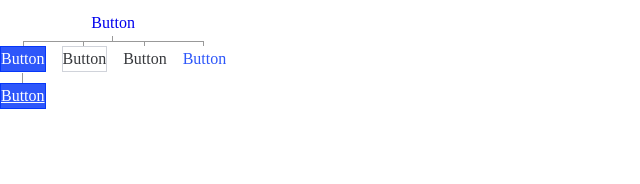
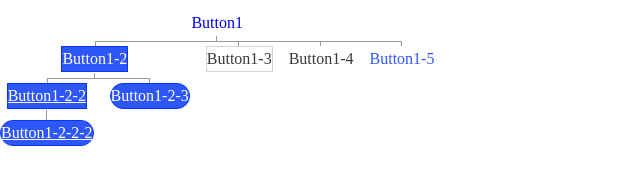
Before and after one commit to developer-of-rivia/UI-test, a website: page app/ui-tree.html in a window 1280 px wide. Shown: the whole page, without its empty margins (0-640 px from the left). Drawn offline with Linux system fonts and the light colour scheme.

Commit message:
построено более большое дерево

```diff
--- a/app/sass/_5 ui.sass
+++ b/app/sass/_5 ui.sass
@@ -29,6 +29,14 @@
 .button1-2-2
     @extend .button1-2
     text-decoration: underline
+// button1-2-2-2
+.button1-2-2-2
+    @extend .button1-2-2
+    border-radius: 30px
+// button-1-2-3
+.button1-2-3
+    @extend .button1-2
+    border-radius: 30px
 // button1-3
 .button1-3
     @extend .button1
--- a/app/ui-tree.html
+++ b/app/ui-tree.html
@@ -24,17 +24,22 @@
 
 
     <ul class="treevertical">
-        <li><div class="cont"><a href="#" class="button1">Button</a></div>
+        <li>
+          <a href="#" class="button1">Button1</a>
           <ul>
-           <li><div><a href="#" class="button1-2">Button</a></div>
+           <li><a href="#" class="button1-2">Button1-2</a>
                 <ul>
-                    <li><div><a href="#" class="button1-2-2">Button</a></div></li>
-
+                    <li><a href="#" class="button1-2-2">Button1-2-2</a>
+                        <ul>
+                            <li><a href="#" class="button1-2-2-2">Button1-2-2-2</a></li>
+                        </ul>
+                    </li>
+                    <li><a href="#" class="button1-2-3">Button1-2-3</a></li>
                 </ul>
             </li>
-            <li><div><a href="#" class="button1-3">Button</a></div></li>
-            <li><div><a href="#" class="button1-4">Button</a></div></li>
-            <li><div><a href="#" class="button1-5">Button</a></div></li>
+            <li><a href="#" class="button1-3">Button1-3</a></li>
+            <li><a href="#" class="button1-4">Button1-4</a></li>
+            <li><a href="#" class="button1-5">Button1-5</a></li>
           </ul>
         </li>
     </ul>
@@ -42,10 +47,6 @@
 
 
     <style>
-        sup{
-            font-size: 12px;
-            color: tomato;
-        }
         .treevertical,
         .treevertical ul {
         position: relative;  display: table; margin: 5px 0 0 0 !important;
--- /dev/null
+++ b/Новый текстовый документ.txt
@@ -0,0 +1 @@
+https://ilyakhasanov.ru/baza-znanij/css-html-javascript/magiya-css-stilej/127-drevovidnye-spiski-raznykh-variatsij
```
Also changed, not shown: app/css/main.css.
